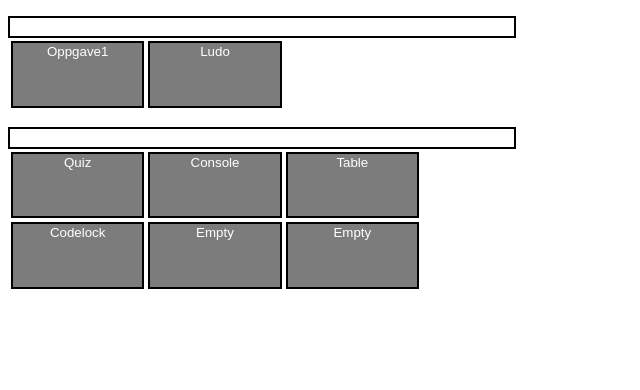
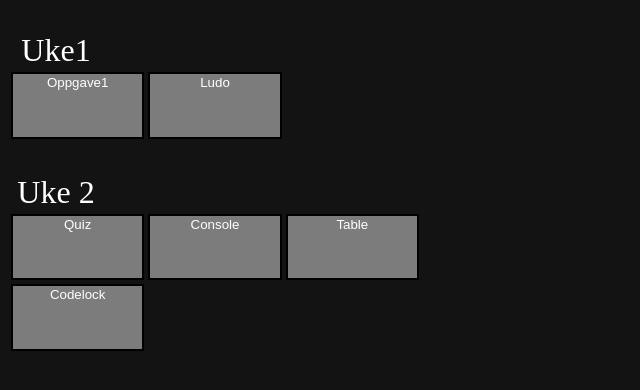
Before and after one commit to StianSundby/LearningJS, a plain HTML site: page index.html in a window 1280 px wide. Shown: the whole page, without its empty margins (0-640 px from the left). Drawn offline with Linux system fonts and the light colour scheme.

Commit message:
I hate CSS

```diff
--- a/index.html
+++ b/index.html
@@ -26,11 +26,8 @@
        </tr>
        <tr>
           <td><button><a class="linkInsideButton" href="uke2/codelock/codelock.html">Codelock</a></button></td>
-          <td><button><a class="linkInsideButton" href="index.html">Empty</a></button></td>
-          <td><button><a class="linkInsideButton" href="index.html">Empty</a></button></td>
        </tr>
        </tr>
     </table>
 </body>
-
 </html>
--- a/stylesheet.css
+++ b/stylesheet.css
@@ -1,9 +1,13 @@
+body{
+  background-color: rgb(19, 19, 19);
+}
+
 .title{
   margin-top: 1em;
   text-align:center;
-  width: 31.5em;
+  width: 3em;
   color:white;
-  border: solid black 2px;
+  font-size: 2em;
 }
 
 button {
@@ -13,7 +17,6 @@
   display: block;
   width:10em;
   height: 5em;
-  align-items: center;
 }
 button:hover {
   background-color:rgb(83, 83, 83);
```
